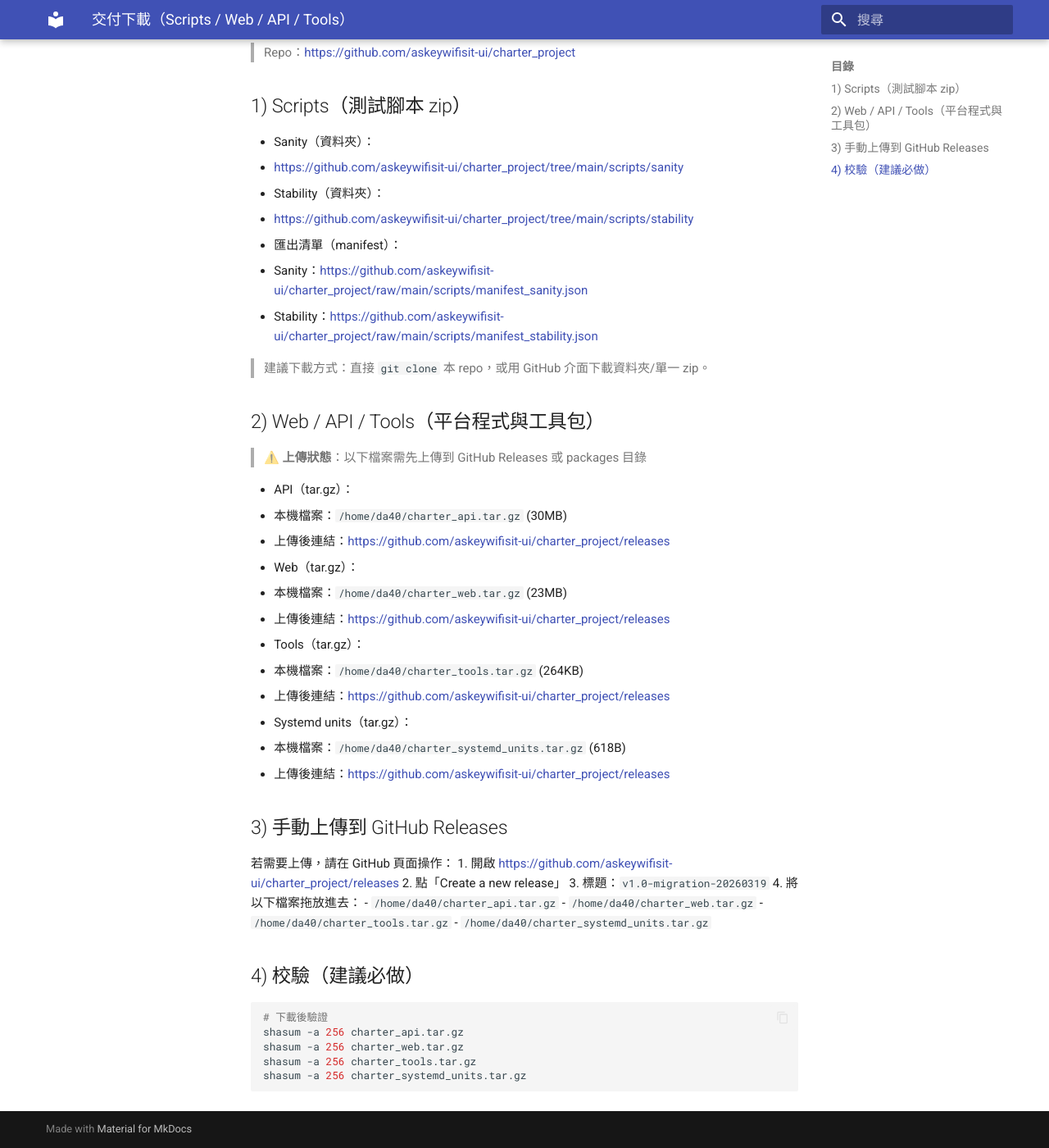
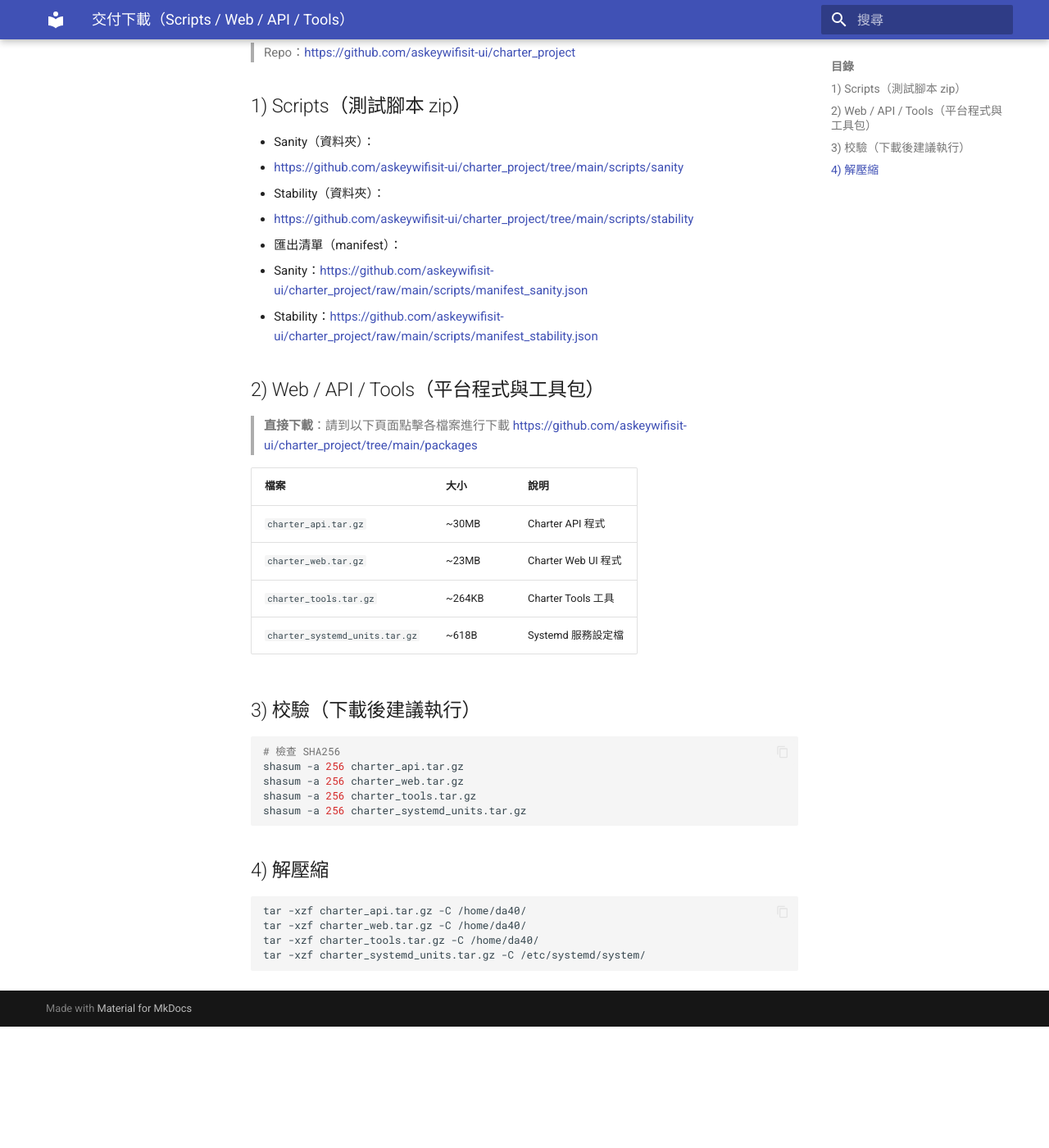
Before and after one commit to askeywifisit-ui/charter_project, an MkDocs documentation site: the page built from docs/charter_site/docs/handoff/downloads.md, in a window 1280 px wide and 1400 px high, scrolled down 210 px. Shown: the whole window at 82% size. Built offline with MkDocs 1.6.1 and Material for MkDocs 9.7.7, drawn with Linux system fonts in a browser that asks for light colours; comment, search, counter and statistics services are not loaded; after the commit the page ends 1462 px from its top, so only the background shows below that.

Commit message:
Update downloads.md - direct download from GitHub packages folder

````diff
--- a/docs/charter_site/docs/handoff/downloads.md
+++ b/docs/charter_site/docs/handoff/downloads.md
@@ -14,43 +14,33 @@
   - Sanity：<https://github.com/askeywifisit-ui/charter_project/raw/main/scripts/manifest_sanity.json>
   - Stability：<https://github.com/askeywifisit-ui/charter_project/raw/main/scripts/manifest_stability.json>
 
-> 建議下載方式：直接 `git clone` 本 repo，或用 GitHub 介面下載資料夾/單一 zip。
-
 ## 2) Web / API / Tools（平台程式與工具包）
 
-> ⚠️ **上傳狀態**：以下檔案需先上傳到 GitHub Releases 或 packages 目錄
+> **直接下載**：請到以下頁面點擊各檔案進行下載
+> <https://github.com/askeywifisit-ui/charter_project/tree/main/packages>
 
-- API（tar.gz）：
-  - 本機檔案：`/home/da40/charter_api.tar.gz` (30MB)
-  - 上傳後連結：<https://github.com/askeywifisit-ui/charter_project/releases>
-- Web（tar.gz）：
-  - 本機檔案：`/home/da40/charter_web.tar.gz` (23MB)
-  - 上傳後連結：<https://github.com/askeywifisit-ui/charter_project/releases>
-- Tools（tar.gz）：
-  - 本機檔案：`/home/da40/charter_tools.tar.gz` (264KB)
-  - 上傳後連結：<https://github.com/askeywifisit-ui/charter_project/releases>
-- Systemd units（tar.gz）：
-  - 本機檔案：`/home/da40/charter_systemd_units.tar.gz` (618B)
-  - 上傳後連結：<https://github.com/askeywifisit-ui/charter_project/releases>
+| 檔案 | 大小 | 說明 |
+|------|------|------|
+| `charter_api.tar.gz` | ~30MB | Charter API 程式 |
+| `charter_web.tar.gz` | ~23MB | Charter Web UI 程式 |
+| `charter_tools.tar.gz` | ~264KB | Charter Tools 工具 |
+| `charter_systemd_units.tar.gz` | ~618B | Systemd 服務設定檔 |
 
-## 3) 手動上傳到 GitHub Releases
-
-若需要上傳，請在 GitHub 頁面操作：
-1. 開啟 <https://github.com/askeywifisit-ui/charter_project/releases>
-2. 點「Create a new release」
-3. 標題：`v1.0-migration-20260319`
-4. 將以下檔案拖放進去：
-   - `/home/da40/charter_api.tar.gz`
-   - `/home/da40/charter_web.tar.gz`
-   - `/home/da40/charter_tools.tar.gz`
-   - `/home/da40/charter_systemd_units.tar.gz`
-
-## 4) 校驗（建議必做）
+## 3) 校驗（下載後建議執行）
 
 ```bash
-# 下載後驗證
+# 檢查 SHA256
 shasum -a 256 charter_api.tar.gz
 shasum -a 256 charter_web.tar.gz
 shasum -a 256 charter_tools.tar.gz
 shasum -a 256 charter_systemd_units.tar.gz
 ```
+
+## 4) 解壓縮
+
+```bash
+tar -xzf charter_api.tar.gz -C /home/da40/
+tar -xzf charter_web.tar.gz -C /home/da40/
+tar -xzf charter_tools.tar.gz -C /home/da40/
+tar -xzf charter_systemd_units.tar.gz -C /etc/systemd/system/
+```
````
